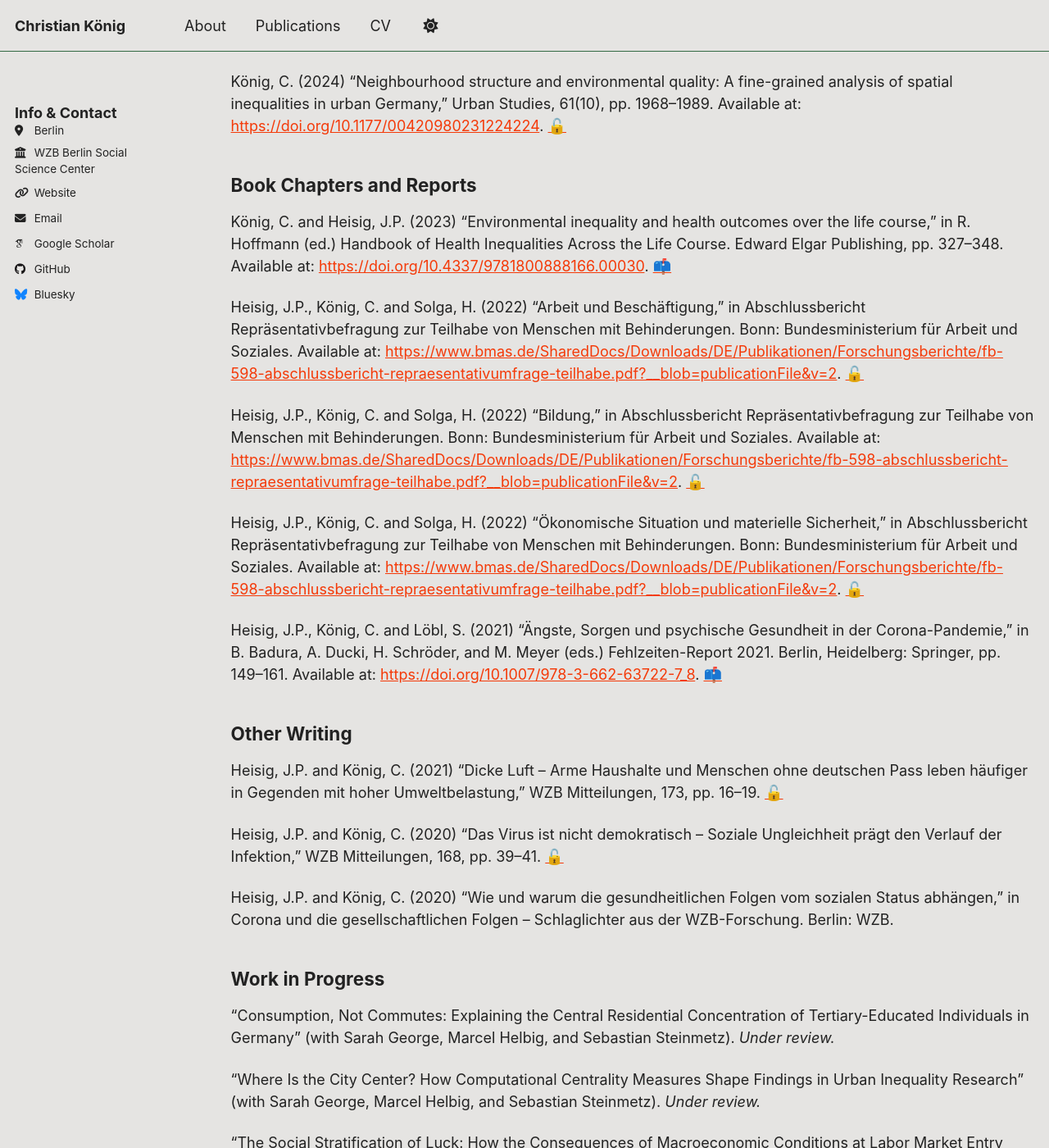
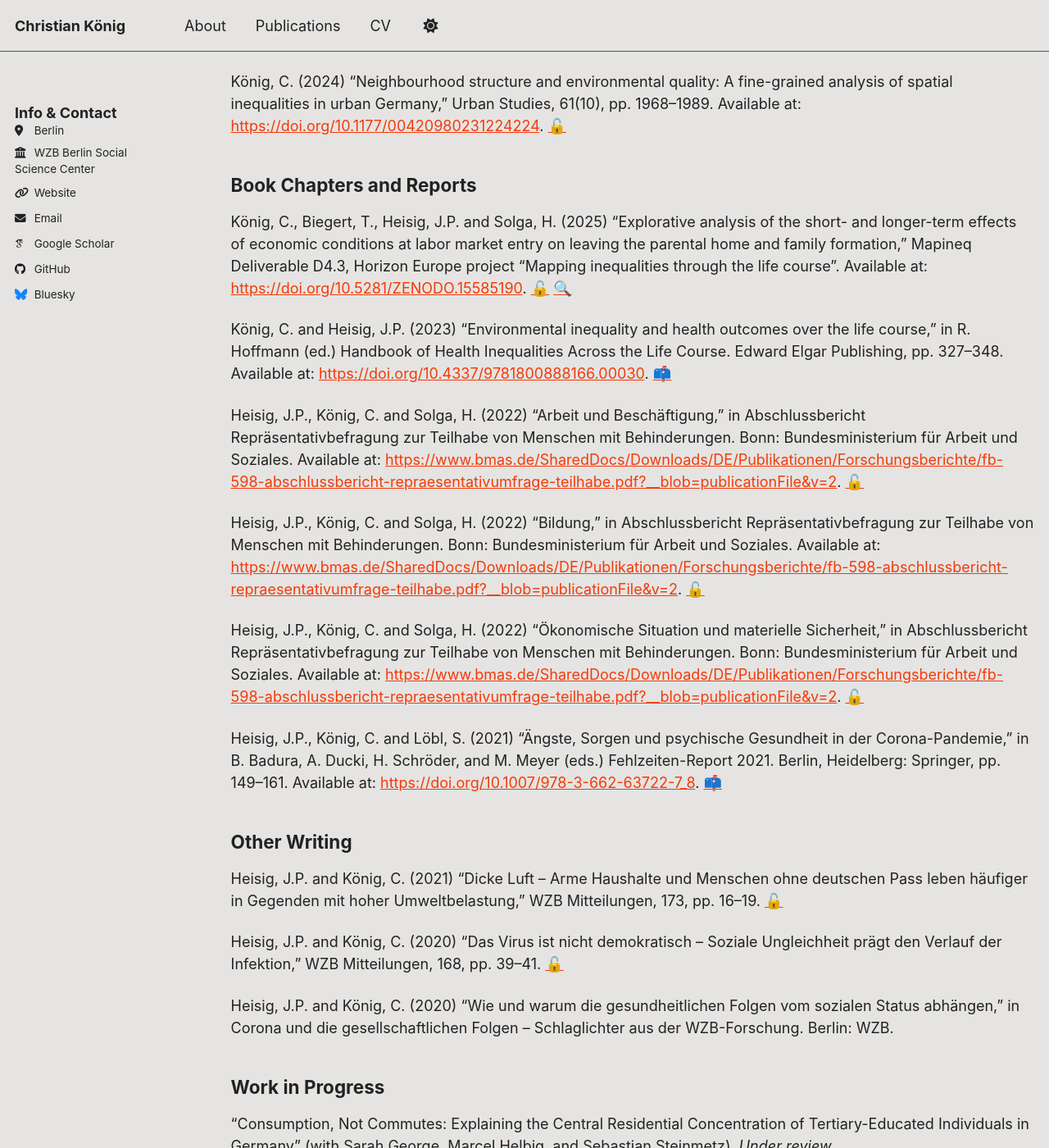
Before and after one commit to christian-koenig/christian-koenig.github.io, a Jekyll site: the page built from _pages/publications_alternative.md, in a window 1280 px wide and 1400 px high, scrolled down 439 px. Shown: the whole window at 82% size. Built offline with Jekyll 4.4.1, drawn with Linux system fonts in a browser that asks for light colours; emoji names are drawn with the system emoji font; some web fonts are replaced; a script that is not in the unit is left out; some of the changed text lies outside the part shown.

Commit message:
Update publications_alternative.md

```diff
--- a/_pages/publications_alternative.md
+++ b/_pages/publications_alternative.md
@@ -25,6 +25,8 @@ König, C. (2024) “Neighbourhood structure and environmental quality: A fine-g
 
 
 ## Book Chapters and Reports
+König, C., Biegert, T., Heisig, J.P. and Solga, H. (2025) “Explorative analysis of the short- and longer-term effects of economic conditions at labor market entry on leaving the parental home and family formation,” Mapineq Deliverable D4.3, Horizon Europe project “Mapping inequalities through the life course”. Available at: [https://doi.org/10.5281/ZENODO.15585190](https://doi.org/10.5281/ZENODO.15585190).
+[:unlock:](http://christian-koenig.github.io/files/D4.3_2025.pdf) [:mag:](https://osf.io/ns84w/overview?view_only=f609bff2369a41f2883fac78e79e466b)
 
 König, C. and Heisig, J.P. (2023) “Environmental inequality and health outcomes over the life course,” in R. Hoffmann (ed.) Handbook of Health Inequalities Across the Life Course. Edward Elgar Publishing, pp. 327–348. Available at: [https://doi.org/10.4337/9781800888166.00030](https://doi.org/10.4337/9781800888166.00030).
 [:mailbox:](mailto:christian.koenig@wzb.eu)
```
Also changed, not shown: other parts of _pages/publications_alternative.md (+0 -3 lines).
